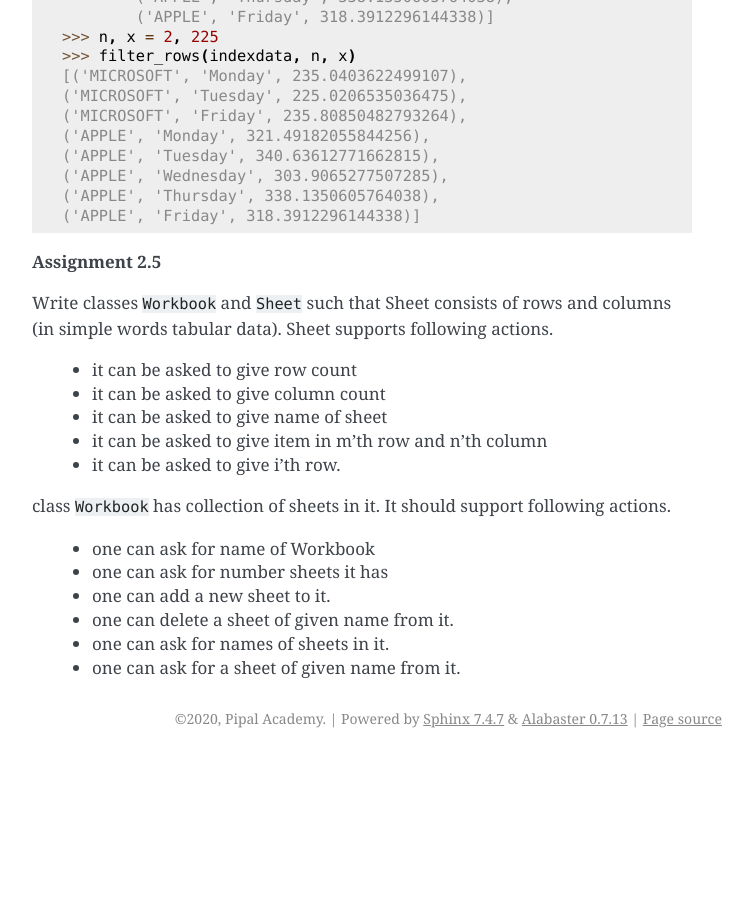
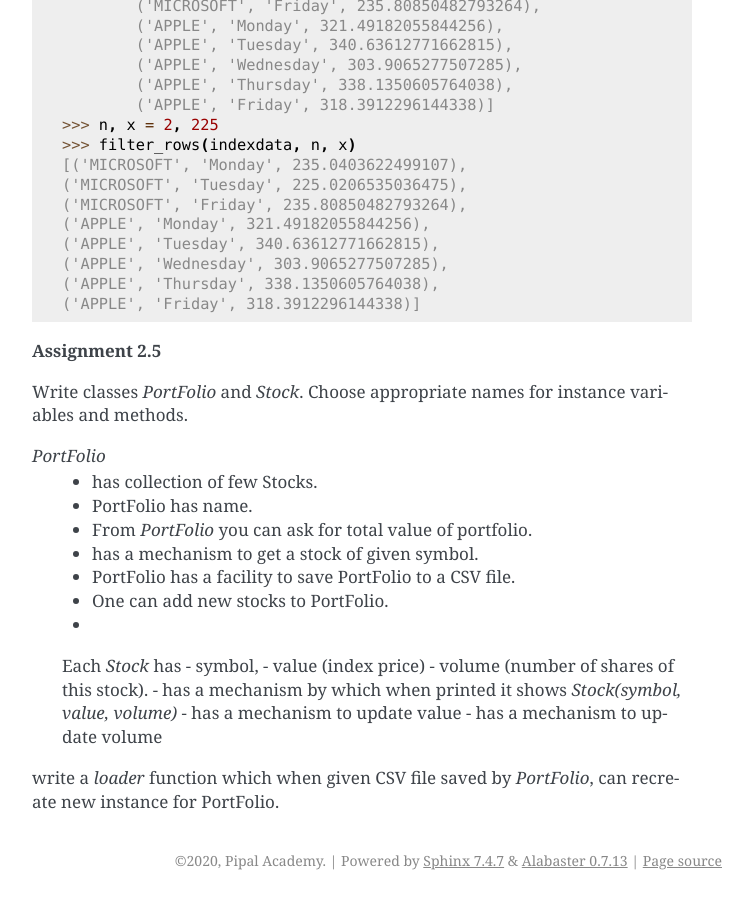
Before and after one commit to vikipedia/python-trainings, a Sphinx documentation site: the page built from online_course/source/module2/assignments.rst, in a window 1280 px wide and 900 px high, scrolled down 2497 px. Shown: the whole window, without its empty margins (388-1141 px from the left). Built offline with Sphinx 7.4.7, drawn with Linux system fonts in a browser that asks for light colours; before the commit the page ends 3255 px from its top, so only the background shows below that; some of the changed text lies outside the part shown.

Commit message:
assignment module2

```diff
--- a/online_course/source/module2/assignments.rst
+++ b/online_course/source/module2/assignments.rst
@@ -63,6 +63,7 @@
 
   !Type:Bank
 
+Here is url for downloading file https://raw.githubusercontent.com/vikipedia/python-trainings/master/online_course/source/module2/statement.qif
 
 **Assignment 2.3**
 Convert following loops into list/dictionary comprehensions
@@ -99,6 +100,7 @@
       a = weeklyaverage(prices, t)
       weekly[t] = a
 
+
 **Assignment 2.4**
 
 Financial data is given in tabular format as two dimensional list. It is a list
@@ -134,21 +136,25 @@
 
 **Assignment 2.5**
 
-Write classes ``Workbook`` and ``Sheet`` such that Sheet consists of rows and
-columns (in simple words tabular data). Sheet supports following actions.
+Write classes `PortFolio` and `Stock`. Choose appropriate names for instance
+variables and methods.
 
-  * it can be asked to give row count
-  * it can be asked to give column count
-  * it can be asked to give name of sheet
-  * it can be asked to give item in m'th row and n'th column
-  * it can be asked to give i'th row.
+`PortFolio`
+ - has collection of few Stocks.
+ - PortFolio has name.
+ - From `PortFolio` you can ask for total value of portfolio.
+ - has a mechanism to get a stock of given symbol.
+ - PortFolio has a facility to save PortFolio to a CSV file.
+ - One can add new stocks to PortFolio.
+ -
 
-class ``Workbook`` has collection of sheets in it. It should support following
-actions.
+ Each `Stock` has
+ - symbol,
+ - value (index price)
+ - volume (number of shares of this stock).
+ - has a mechanism by which when printed it shows `Stock(symbol, value, volume)`
+ - has a mechanism to update value
+ - has a mechanism to update volume
 
-  * one can ask for name of Workbook
-  * one can ask for number sheets it has
-  * one can add a new sheet to it.
-  * one can delete a sheet of given name from it.
-  * one can ask for names of sheets in it.
-  * one can ask for a sheet of given name from it.
+write a `loader` function which when given CSV file saved by `PortFolio`, can
+recreate new instance for PortFolio.
```
Also changed, not shown: online_course/source/module2/day4.rst (+4 -23 lines).
